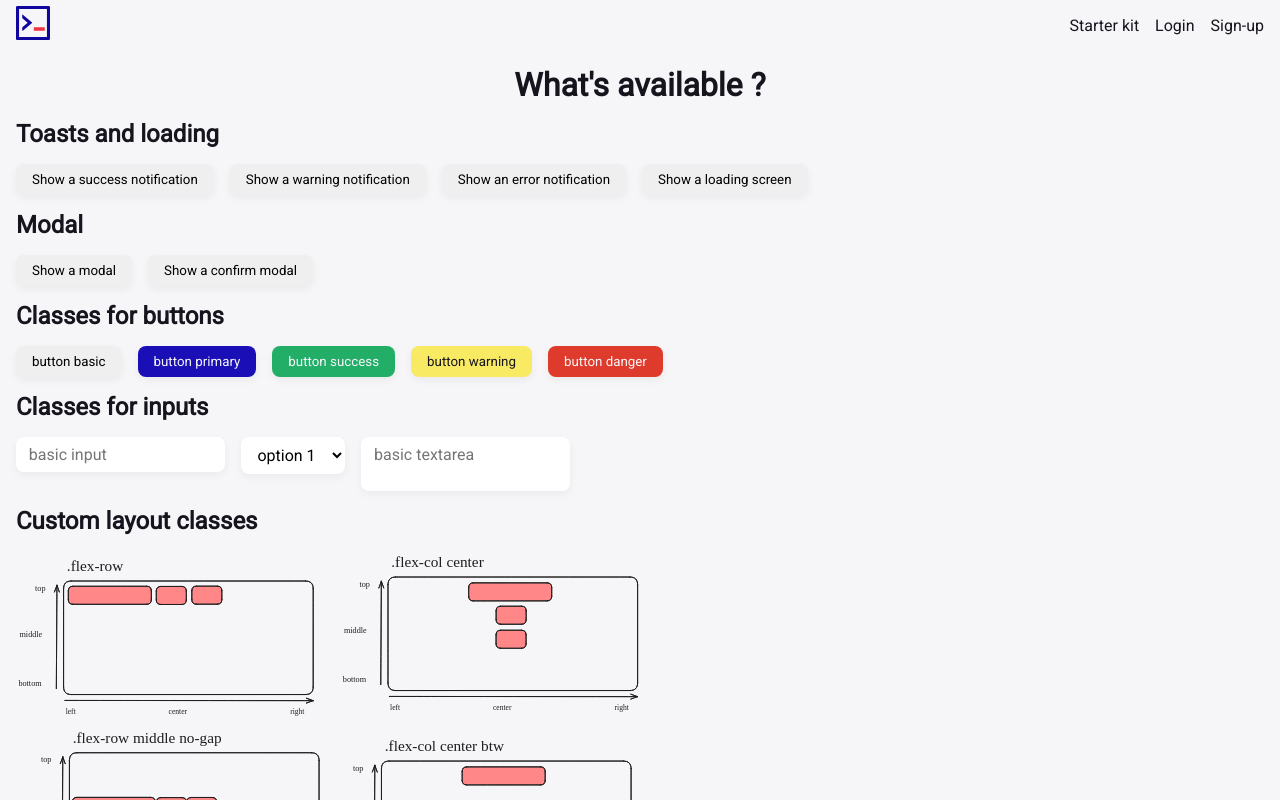
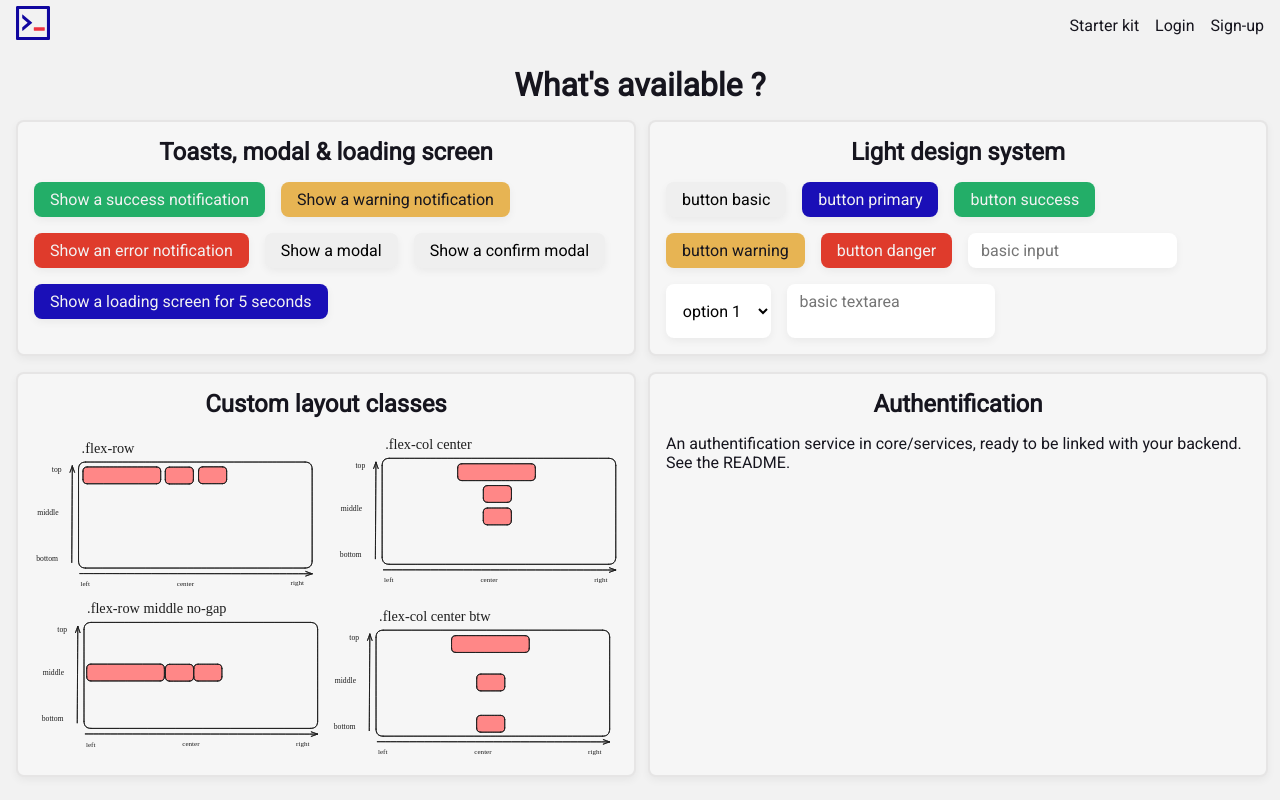
Before and after one commit to starter-kits-usmb/front-angular, an Angular app: page /starter-kit in a window 1280 px wide. Shown: the top 800 px of the page. Built offline with nearby package versions, Linux system fonts and the light colour scheme.

Commit message:
feat: smoother loading screen & better start-kit page

```diff
--- a/src/app/core/components/toast/toast.component.html
+++ b/src/app/core/components/toast/toast.component.html
@@ -8,7 +8,10 @@
   {{ toast.message }}
 </div>
 
-<section *ngIf="toast.loading" class="flex-col center middle loading-screen">
+<section
+  *ngIf="toast.loading"
+  class="flex-col center middle loading-screen"
+  [ngClass]="toast.loadingScreenClass">
   <app-loading class="illustration"></app-loading>
   <p *ngIf="toast.loadingMessage != ''">{{ toast.loadingMessage }}</p>
   <h3 class="dots-pulse"></h3>
--- a/src/app/core/components/toast/toast.component.scss
+++ b/src/app/core/components/toast/toast.component.scss
@@ -60,6 +60,9 @@ div {
   .illustration {
     height: 80%;
   }
+  &.fade-out {
+    animation: fade-out 0.3s ease forwards;
+  }
 
   .dots-pulse:after {
     overflow: hidden;
@@ -88,4 +91,15 @@ div {
       opacity: 1;
     }
   }
+
+  @keyframes fade-out {
+    0% {
+      pointer-events: inherit;
+      opacity: 1;
+    }
+    100% {
+      pointer-events: none;
+      opacity: 0;
+    }
+  }
 }
--- a/src/app/core/service/toast/toast.service.ts
+++ b/src/app/core/service/toast/toast.service.ts
@@ -11,6 +11,7 @@ export class ToastService {
   loading: boolean = false;
   type: ToastLevel;
   triggerNumber: number;
+  loadingScreenClass: string = '';
 
   constructor() {
     this.visible = false;
@@ -43,7 +44,10 @@ export class ToastService {
     this.loading = true;
   }
 
-  HideLoading() {
+  async HideLoading() {
+    this.loadingScreenClass = 'fade-out';
+    await new Promise(resolve => setTimeout(resolve, 300));
+    this.loadingScreenClass = '';
     this.loadingMessage = '';
     this.loading = false;
   }
--- a/src/app/modules/starter-kit/starter-kit-page/starter-kit-page.component.html
+++ b/src/app/modules/starter-kit/starter-kit-page/starter-kit-page.component.html
@@ -1,42 +1,38 @@
-<div class="main-container flex-col">
+<div class="main-container flex-col center">
   <h1>What's available ?</h1>
+  <div class="grid-col-2">
     <!-- Toast and loading -->
-  <h2>Toasts and loading</h2>
-  <div class="flex-row">
-    <button class="basic" (click)="showNotification('success')">
+    <section class="flex-col center top">
+      <h2>Toasts, modal & loading screen</h2>
+      <div class="flex-row wrap">
+        <button class="success" (click)="showNotification('success')">
           Show a success notification
         </button>
-    <button class="basic" (click)="showNotification('warning')">
+        <button class="warning" (click)="showNotification('warning')">
           Show a warning notification
         </button>
-    <button class="basic" (click)="showNotification('error')">
+        <button class="danger" (click)="showNotification('error')">
           Show an error notification
         </button>
-    <button class="basic" (click)="showLoadingScreen()">
-      Show a loading screen
-    </button>
-  </div>
-  <!-- Modal -->
-  <h2>Modal</h2>
-  <div class="flex-row">
         <button class="basic" (click)="openModal()">Show a modal</button>
         <button class="basic" (click)="openConfirmModal()">
           Show a confirm modal
         </button>
+        <button class="primary" (click)="showLoadingScreen()">
+          Show a loading screen for 5 seconds
+        </button>
       </div>
+    </section>
 
-  <!-- Basic custom buttons -->
-  <h2>Classes for buttons</h2>
-  <div class="flex-row">
+    <!-- Light Design system -->
+    <section class="flex-col center top">
+      <h2>Light design system</h2>
+      <div class="flex-row wrap">
         <button class="basic">button basic</button>
         <button class="primary">button primary</button>
         <button class="success">button success</button>
         <button class="warning">button warning</button>
         <button class="danger">button danger</button>
-  </div>
-  <!-- Custom inputs -->
-  <h2>Classes for inputs</h2>
-  <div class="flex-row top">
         <input type="text" class="basic" placeholder="basic input" />
         <select class="basic">
           <option value="1">option 1</option>
@@ -44,13 +40,20 @@
         </select>
         <textarea class="basic" placeholder="basic textarea"></textarea>
       </div>
+    </section>
     <!-- Custom layout classes -->
+    <section class="flex-col center top">
       <h2>Custom layout classes</h2>
       <img src="assets/illustrations/demo_layout.svg" alt="" />
+    </section>
+
+    <section class="flex-col center top">
       <!-- Authentification -->
       <h2>Authentification</h2>
       <p>
-    An authentification service in core/services, ready to be linked with your
-    backend. See the README.
+        An authentification service in core/services, ready to be linked with
+        your backend. See the README.
       </p>
+    </section>
   </div>
+</div>
--- a/src/app/modules/starter-kit/starter-kit-page/starter-kit-page.component.scss
+++ b/src/app/modules/starter-kit/starter-kit-page/starter-kit-page.component.scss
@@ -11,5 +11,14 @@ pre {
 }
 
 img {
-  width: 50%;
+  width: 100%;
 }
+
+section {
+  width: calc(100% - 2rem);
+  box-shadow: $shadow;
+  border-radius: $radius;
+  background: $background-light;
+  padding: 1rem;
+  border: solid 2px $text1-07;
+}
--- a/src/app/styles/layout.scss
+++ b/src/app/styles/layout.scss
@@ -89,6 +89,35 @@
   }
 }
 
+.grid {
+  display: grid;
+  gap: 1rem;
+
+  &.no-gap {
+    gap: 0;
+  }
+
+  &.small-gap {
+    gap: 0.5rem;
+  }
+
+  &-row {
+    &-2 {
+      @extend .grid;
+      //2 row that are equal height and take up 100% of the parent
+      grid-template-rows: repeat(2, 1fr);
+    }
+  }
+
+  &-col {
+    &-2 {
+      @extend .grid;
+      //2 col that are equal height and take up 100% of the parent
+      grid-template-columns: repeat(2, 1fr);
+    }
+  }
+}
+
 .h {
   &-full {
     height: 100vh;
--- a/src/app/styles/sk-design-system.scss
+++ b/src/app/styles/sk-design-system.scss
@@ -1,4 +1,5 @@
 button {
+  font-size: 1rem;
   &.big {
     padding: 1rem 2rem;
     font-size: 1.2rem;
@@ -16,7 +17,7 @@ button {
     background-color: $primary;
     color: $background;
     &:hover {
-      background-color: darken($primary, 10%);
+      background-color: darken($primary, 15%);
     }
   }
   &.success {
@@ -24,7 +25,7 @@ button {
     background-color: $green;
     color: $background;
     &:hover {
-      background-color: darken($green, 20%);
+      background-color: darken($green, 10%);
     }
   }
   &.danger {
@@ -32,7 +33,7 @@ button {
     background-color: $red;
     color: $background;
     &:hover {
-      background-color: darken($red, 20%);
+      background-color: darken($red, 10%);
     }
   }
   &.warning {
@@ -40,7 +41,7 @@ button {
     background-color: $yellow;
     color: $text1;
     &:hover {
-      background-color: darken($yellow, 20%);
+      background-color: darken($yellow, 10%);
     }
   }
   &[disabled] {
--- a/src/app/styles/variables.scss
+++ b/src/app/styles/variables.scss
@@ -1,10 +1,10 @@
 // colors
-$background: #f6f6f9;
+$background: #f2f2f2;
 $text1: #16151e;
 $text2: #474559;
 $red: #df3b2c;
 $green: #23ae68;
-$yellow: #f9ea64;
+$yellow: #e7b453;
 
 $primary: #1a0fb7;
 $secondary: #c8c7d6;
@@ -12,7 +12,7 @@ $secondary: #c8c7d6;
 $nav-height: 50px;
 
 $background-60: hsla(47, 45%, 90%, 0.6);
-$background-light: #f8f6ed;
+$background-light: #f6f6f6;
 
 $text1-07: hsla(43, 33%, 4%, 0.07);
 $text1-20: hsla(43, 33%, 4%, 0.2);
```
Lines whose indentation alone changed are shown as unchanged.
